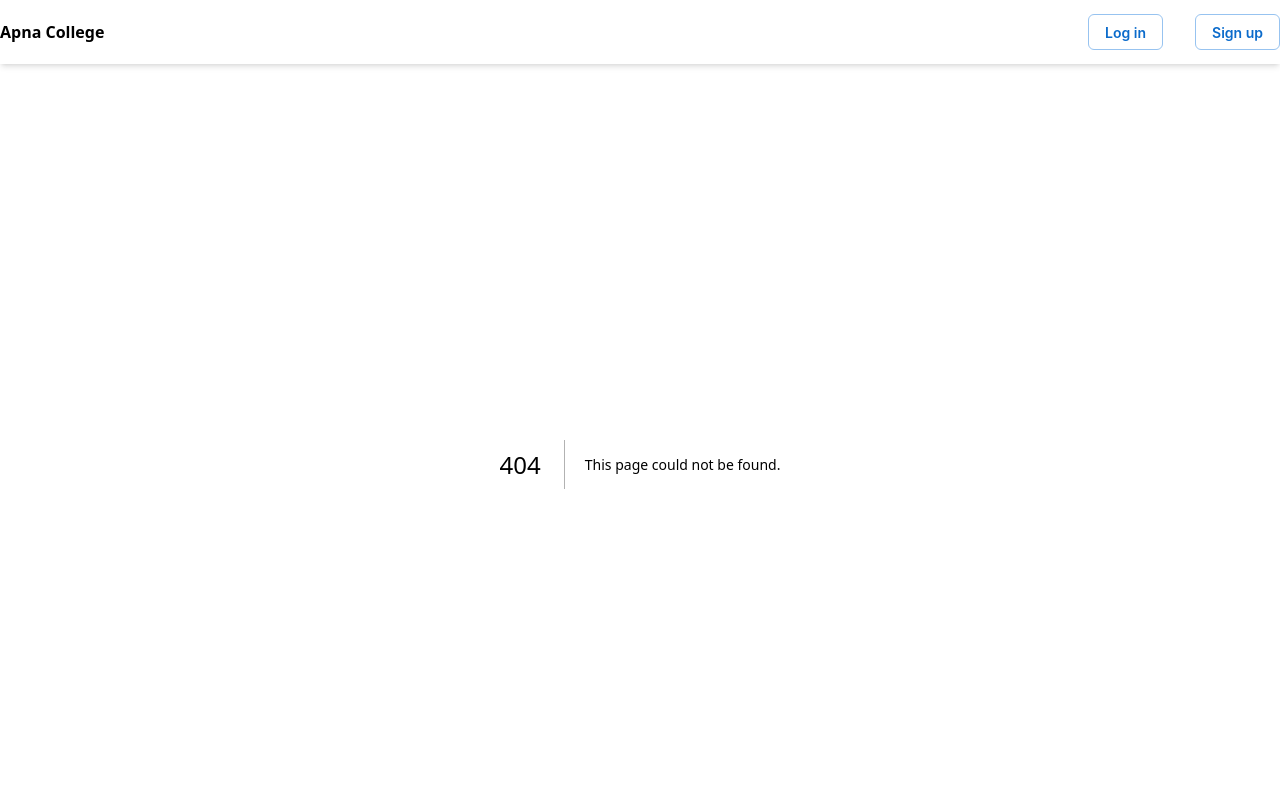
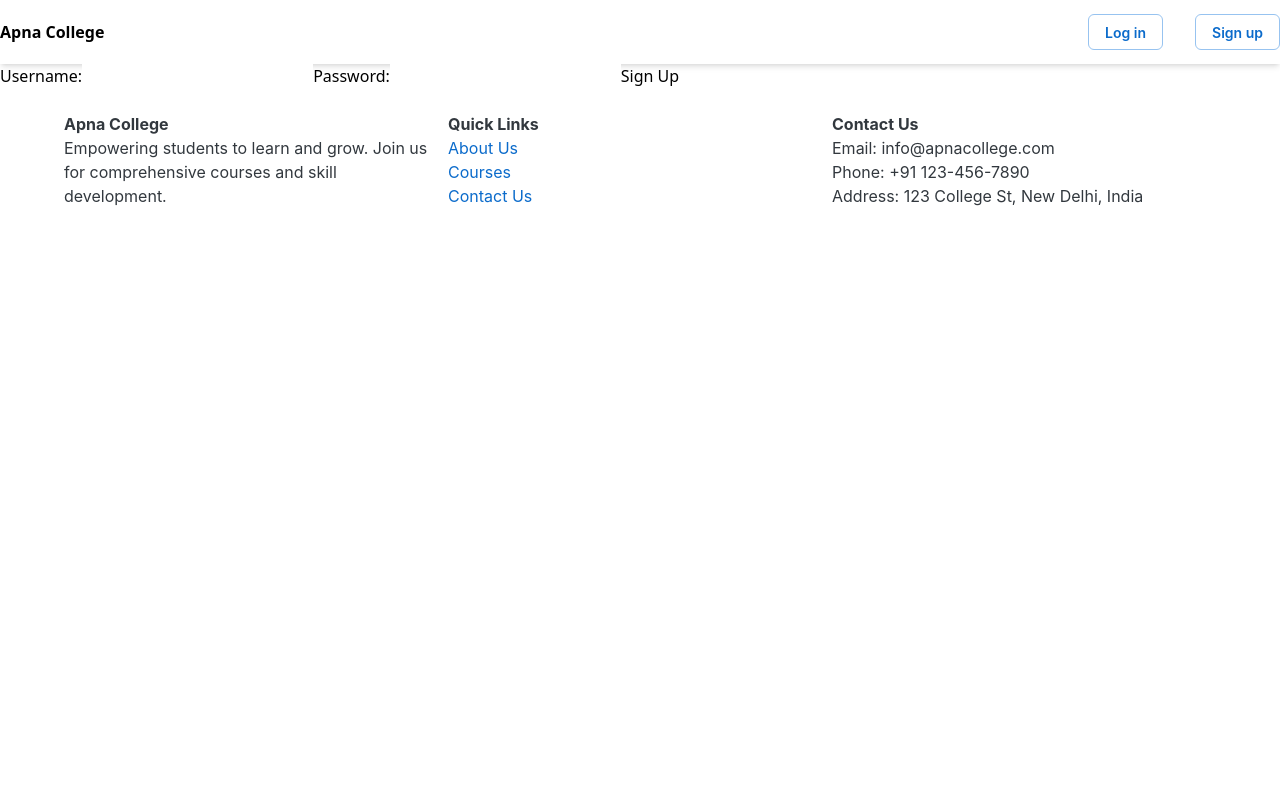
Before and after one commit to Tusharjagi/apna_college, a Next.js app: page /user/signup in a window 1280 px wide. Before the commit this address had no page. Shown: the top 800 px of the page. Built offline with nearby package versions, Linux system fonts and the light colour scheme.

Commit message:
complete

```diff
--- /dev/null
+++ b/src/app/user/login/page.tsx
@@ -0,0 +1,46 @@
+import { useState } from "react";
+
+export default function Login() {
+  const [username, setUsername] = useState("");
+  const [password, setPassword] = useState("");
+
+  const handleSubmit = async (e) => {
+    e.preventDefault();
+
+    const res = await fetch("/api/login", {
+      method: "POST",
+      headers: { "Content-Type": "application/json" },
+      body: JSON.stringify({ username, password }),
+    });
+
+    const data = await res.json();
+    if (res.ok) {
+      localStorage.setItem("token", data.token);
+      alert("Logged in successfully");
+    } else {
+      alert(data.msg);
+    }
+  };
+
+  return (
+    <form onSubmit={handleSubmit}>
+      <label>
+        Username:
+        <input
+          type="text"
+          value={username}
+          onChange={(e) => setUsername(e.target.value)}
+        />
+      </label>
+      <label>
+        Password:
+        <input
+          type="password"
+          value={password}
+          onChange={(e) => setPassword(e.target.value)}
+        />
+      </label>
+      <button type="submit">Log In</button>
+    </form>
+  );
+}
--- /dev/null
+++ b/src/app/user/signup/page.tsx
@@ -0,0 +1,47 @@
+"use client";
+
+import { useState } from "react";
+
+export default function Signup() {
+  const [username, setUsername] = useState("");
+  const [password, setPassword] = useState("");
+
+  const handleSubmit = async (e) => {
+    e.preventDefault();
+
+    const res = await fetch("/api/signup", {
+      method: "POST",
+      headers: { "Content-Type": "application/json" },
+      body: JSON.stringify({ username, password }),
+    });
+
+    const data = await res.json();
+    if (res.ok) {
+      alert("User registered successfully");
+    } else {
+      alert(data.msg);
+    }
+  };
+
+  return (
+    <form onSubmit={handleSubmit}>
+      <label>
+        Username:
+        <input
+          type="text"
+          value={username}
+          onChange={(e) => setUsername(e.target.value)}
+        />
+      </label>
+      <label>
+        Password:
+        <input
+          type="password"
+          value={password}
+          onChange={(e) => setPassword(e.target.value)}
+        />
+      </label>
+      <button type="submit">Sign Up</button>
+    </form>
+  );
+}
--- a/src/components/list.tsx
+++ b/src/components/list.tsx
@@ -6,6 +6,7 @@ import SubList from "./sub-list";
 type SubListItem = {
   subTitle: string;
   id: string;
+  checked: boolean;
 };
 
 type DataItem = {
@@ -15,9 +16,7 @@ type DataItem = {
 
 export default function List() {
   const [selectedTitle, setSelectedTitle] = useState<string | null>(null);
-  const listRef = useRef<HTMLDivElement | null>(null);
-
-  const data: DataItem[] = [
+  const [data, setData] = useState<DataItem[]>([
     {
       title: "Introduction to Data Structures",
       subList: [
@@ -25,14 +24,17 @@ export default function List() {
           subTitle:
             "What is Data Structure: Types, Classifications and Applications.",
           id: "what-is-data-and-classifications",
+          checked: false,
         },
         {
           subTitle: "Introduction to Data Structures",
           id: "intro-data-structure",
+          checked: false,
         },
         {
           subTitle: "Common operations on various Data Structures",
           id: "common-operations-on-data-structure",
+          checked: false,
         },
       ],
     },
@@ -87,10 +89,34 @@ export default function List() {
       title: "Advanced Data Structure",
       subList: "More complex structures like AVL trees, B-trees, etc.",
     },
-  ];
+  ]);
+  const listRef = useRef<HTMLDivElement | null>(null);
 
   const handleOnClick = (item: DataItem) => {
-    setSelectedTitle(item.title);
+    if (selectedTitle === item.title) {
+      setSelectedTitle(null);
+    } else {
+      setSelectedTitle(item.title);
+    }
+  };
+
+  const handleOnChange = (
+    event: React.ChangeEvent<HTMLInputElement>,
+    itemId: string
+  ) => {
+    const updatedData = data.map((dataItem) => {
+      if (dataItem.title === selectedTitle && Array.isArray(dataItem.subList)) {
+        const updatedSubList = dataItem.subList.map((subListItem) =>
+          subListItem.id === itemId
+            ? { ...subListItem, checked: event.target.checked }
+            : subListItem
+        );
+        return { ...dataItem, subList: updatedSubList };
+      }
+      return dataItem;
+    });
+
+    setData(updatedData);
   };
 
   useEffect(() => {
@@ -129,7 +155,7 @@ export default function List() {
               </Grid>
               {selectedTitle === item.title && Array.isArray(item.subList) && (
                 <div className="lg:absolute lg:ml-4 lg:right-1/2">
-                  <SubList list={item} />
+                  <SubList list={item} handleOnChange={handleOnChange} />
                 </div>
               )}
             </Grid>
--- a/src/components/sub-list.tsx
+++ b/src/components/sub-list.tsx
@@ -1,9 +1,10 @@
-import { Grid } from "@mui/joy";
+import { Checkbox, Grid } from "@mui/joy";
 import Link from "next/link";
 
 type SubListItem = {
   subTitle: string;
   id: string;
+  checked: boolean;
 };
 
 type SubListProps = {
@@ -11,9 +12,13 @@ type SubListProps = {
     subList: SubListItem[] | string;
     title: string;
   };
+  handleOnChange: (
+    event: React.ChangeEvent<HTMLInputElement>,
+    id: string
+  ) => void;
 };
 
-export default function SubList({ list }: SubListProps) {
+export default function SubList({ list, handleOnChange }: SubListProps) {
   if (typeof list.subList === "string") {
     return <Grid className="p-2">{list.subList}</Grid>;
   }
@@ -26,14 +31,28 @@ export default function SubList({ list }: SubListProps) {
   };
 
   return (
-    <Grid className="p-2">
+    <Grid className="p-2 shadow-md rounded-md">
       {list.subList.map((item, index) => {
         return (
-          <Grid key={index} className="ml-2 mb-1">
-            <Link href={item.id}>
-              <span className="font-semibold">{getAlphabet(index)}.</span>{" "}
-              {item.subTitle}
-            </Link>
+          <Grid
+            key={index}
+            className="ml-2 mb-1 mg:flex lg:flex md:gap-8 lg:gap-8"
+          >
+            <Grid>
+              <Link href={item.id}>
+                <span className="font-semibold">{getAlphabet(index)}.</span>{" "}
+                {item.subTitle}
+              </Link>
+            </Grid>
+            <Grid>
+              <Checkbox
+                variant="solid"
+                size="md"
+                color="success"
+                onChange={(event) => handleOnChange(event, item.id)}
+                checked={item.checked}
+              />
+            </Grid>
           </Grid>
         );
       })}
```
